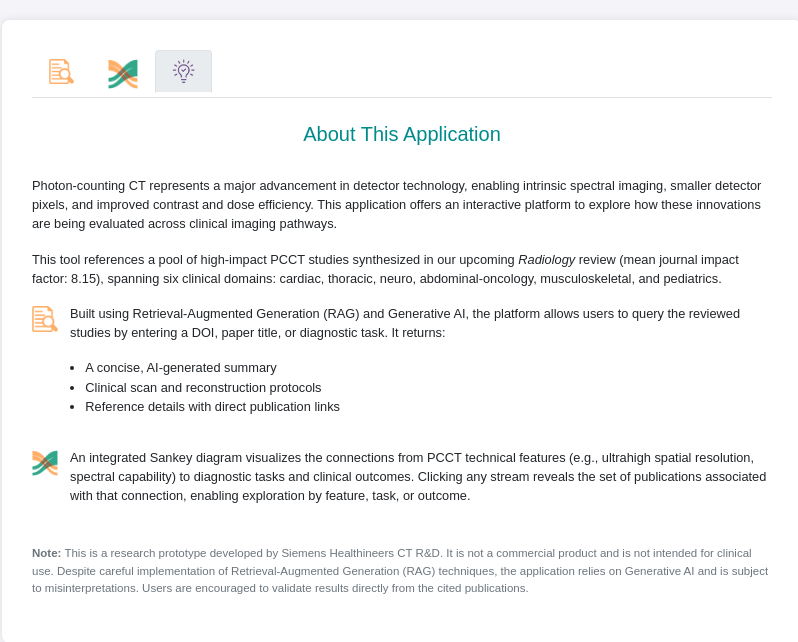
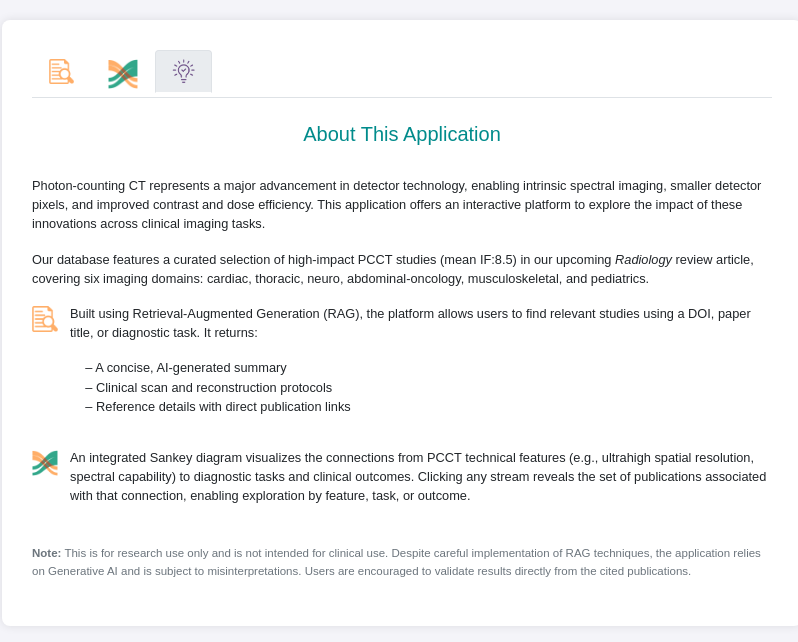
Before and after one commit to pooyansb/nae-int-papers-v8.2, a Flask app: page /about in a window 1280 px wide. Shown: the top 642 px of the page, without its empty margins (238-1036 px from the left). Run offline with Flask 3, Linux system fonts and the light colour scheme; some libraries are stand-ins or nearby versions.

Commit message:
Update about.html

```diff
--- a/templates/about.html
+++ b/templates/about.html
@@ -75,27 +75,26 @@
     <h1>About This Application</h1>
 
     <p>
-      Photon-counting CT represents a major advancement in detector technology, enabling intrinsic spectral imaging, smaller detector pixels, and improved contrast and dose efficiency. This application offers an interactive platform to explore how these innovations are being evaluated across clinical imaging pathways.
+      Photon-counting CT represents a major advancement in detector technology, enabling intrinsic spectral imaging, smaller detector pixels, and improved contrast and dose efficiency. This application offers an interactive platform to explore the impact of these innovations across clinical imaging tasks.
     </p>
 
     <p>
-      This tool references a pool of high-impact PCCT studies synthesized in our upcoming <em>Radiology</em> review (mean journal impact factor: 8.15), spanning six clinical domains: cardiac, thoracic, neuro, abdominal-oncology, musculoskeletal, and pediatrics.
+      Our database features a curated selection of high-impact PCCT studies (mean IF:8.5) in our upcoming <em>Radiology</em> review article, covering six imaging domains: cardiac, thoracic, neuro, abdominal-oncology, musculoskeletal, and pediatrics.
     </p>
 
     <div class="icon-text-block">
       <img src="{{ url_for('static', filename='search_icon.png') }}" alt="Search">
       <div class="text-content">
         <p>
-          Built using Retrieval-Augmented Generation (RAG) and Generative AI, the platform allows users to query the reviewed studies by entering a DOI, paper title, or diagnostic task. It returns:
+          Built using Retrieval-Augmented Generation (RAG), the platform allows users to find relevant studies using a DOI, paper title, or diagnostic task. It returns:
         </p>
-        <ul>
-          <li>A concise, AI-generated summary</li>
-          <li>Clinical scan and reconstruction protocols</li>
-          <li>Reference details with direct publication links</li>
-        </ul>
+        <p style="margin-left: 1.2em;">
+          &ndash; A concise, AI-generated summary<br>
+          &ndash; Clinical scan and reconstruction protocols<br>
+          &ndash; Reference details with direct publication links
+        </p>
       </div>
     </div>
-
     <div class="icon-text-block">
       <img src="{{ url_for('static', filename='sankey_icon3.png') }}" alt="Sankey">
       <div class="text-content">
@@ -106,7 +105,7 @@
     </div>
 
     <p class="text-muted mt-4" style="font-size: 0.9em;">
-      <strong>Note:</strong> This is a research prototype developed by Siemens Healthineers CT R&D. It is not a commercial product and is not intended for clinical use. Despite careful implementation of Retrieval-Augmented Generation (RAG) techniques, the application relies on Generative AI and is subject to misinterpretations. Users are encouraged to validate results directly from the cited publications.
+      <strong>Note:</strong> This is for research use only and is not intended for clinical use. Despite careful implementation of RAG techniques, the application relies on Generative AI and is subject to misinterpretations. Users are encouraged to validate results directly from the cited publications.
     </p>
   </div>
 </body>
```
